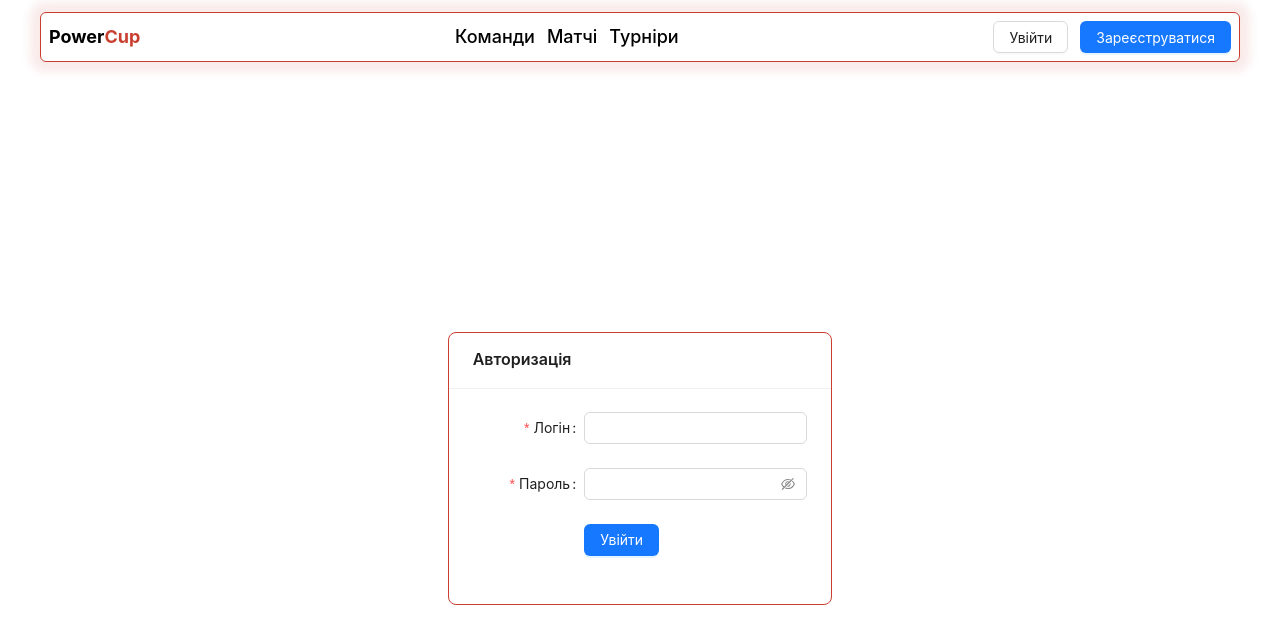
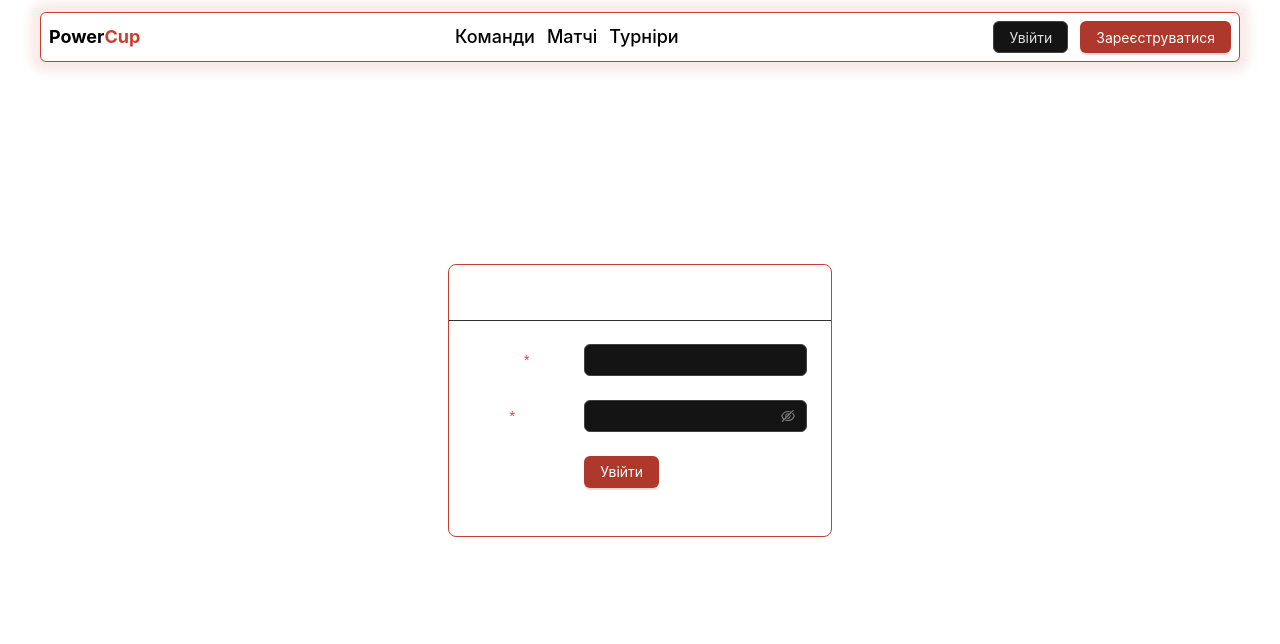
Before and after one commit to FOUREX/PowerCup-front, a React (Vite) app: page /login in a window 1280 px wide. Shown: the top 644 px of the page. Built offline with nearby package versions, Linux system fonts and the light colour scheme.

Commit message:
Added theme

```diff
--- a/src/App.tsx
+++ b/src/App.tsx
@@ -1,21 +1,31 @@
 import "./App.css";
-import NavBarSeparator from "./components/NavBar/NavBarSeparator.tsx";
-import { HomePage, LoginPage } from "./pages";
+import {ConfigProvider, theme} from "antd";
+import { HomePage, LoginPage, TeamsPage, MatchesPage } from "./pages";
 import { NavBar } from "./components";
 import { Route, Routes } from "react-router";
-import {TeamsPage} from "./pages/teams/TeamsPage.tsx";
+
+function getCssVariableValue(variableName: string) {
+  return getComputedStyle(document.documentElement).getPropertyValue(variableName).trim();
+}
 
 function App() {
   return (
-    <>
+    <ConfigProvider
+      theme={{
+        algorithm: theme.darkAlgorithm,
+        token: {
+          colorPrimary: getCssVariableValue("--color-primary")
+        }
+      }}
+    >
       <NavBar />
-      <NavBarSeparator />
       <Routes>
         <Route path="/" element={<HomePage />} />
         <Route path="/login" element={<LoginPage />} />
         <Route path="/teams" element={<TeamsPage />} />
+        <Route path="/matches" element={<MatchesPage />} />
       </Routes>
-    </>
+    </ConfigProvider>
   );
 }
 
```
